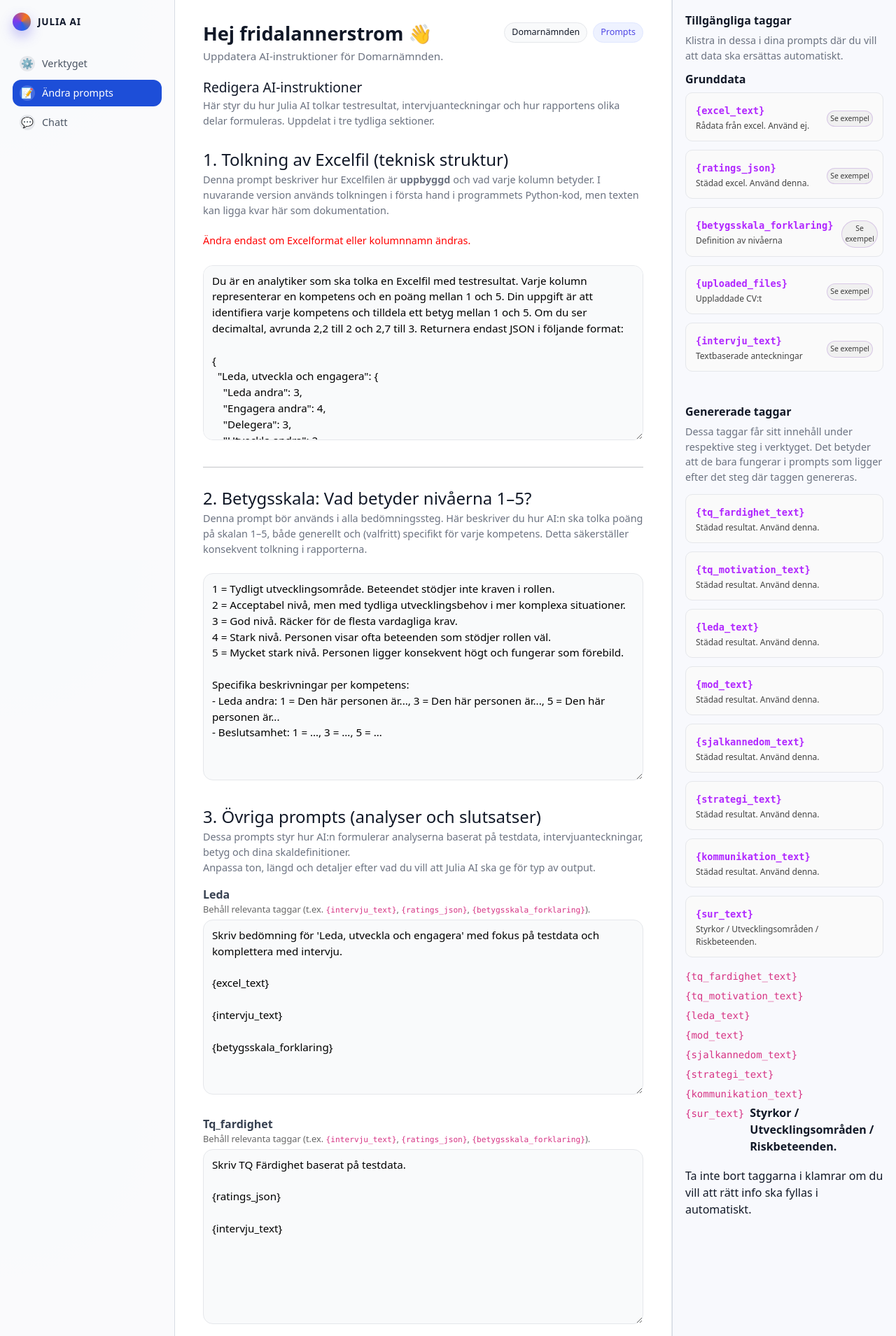
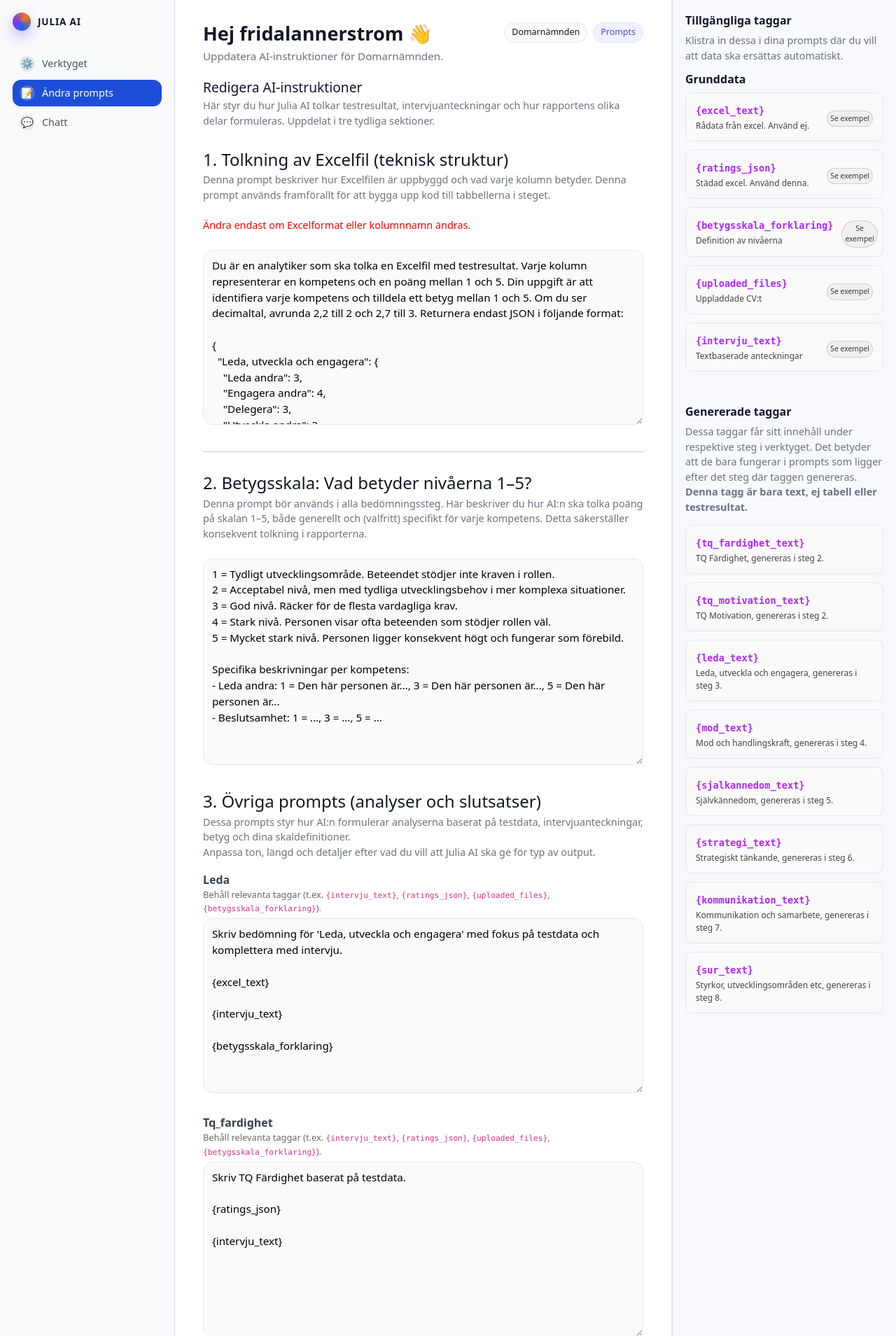
Before and after one commit to fridalannerstrom/julia, a Django app: page /prompts/ in a window 1280 px wide. Shown: the top 1909 px of the page at 70% size. Run offline with Django 4.2, Linux system fonts and the light colour scheme; a user stored in the database is signed in; data comes from the database, SQL or seed files in the repository.

Commit message:
feat: last touch up on prompt editor page

```diff
--- a/static/js/script.js
+++ b/static/js/script.js
@@ -102,32 +102,3 @@ if (dropZoneExtra && extraInput) {
   });
 }
 })();
-
-
-document.addEventListener("DOMContentLoaded", function () {
-
-  // Öppna popup
-  document.querySelectorAll(".tag-example-btn").forEach(btn => {
-    btn.addEventListener("click", () => {
-      const modalId = btn.dataset.modal;
-      document.getElementById(modalId).classList.add("is-open");
-    });
-  });
-
-  // Stäng popup (alla stäng-knappar)
-  document.querySelectorAll(".dn-modal-close").forEach(btn => {
-    btn.addEventListener("click", () => {
-      btn.closest(".dn-modal").classList.remove("is-open");
-    });
-  });
-
-  // Stäng popup genom att klicka på mörka bakgrunden
-  document.querySelectorAll(".dn-modal").forEach(modal => {
-    modal.addEventListener("click", e => {
-      if (e.target.classList.contains("dn-modal-backdrop")) {
-        modal.classList.remove("is-open");
-      }
-    });
-  });
-
-});
--- a/templates/prompt_editor.html
+++ b/templates/prompt_editor.html
@@ -91,9 +91,8 @@
                     <div class="adminui-container" style="margin-bottom:32px;">
                       <h3 class="adminui-subtitle">1. Tolkning av Excelfil (teknisk struktur)</h3>
                       <p class="adminui-help" style="font-size:0.9rem;">
-                        Denna prompt beskriver hur Excelfilen är <b>uppbyggd</b> och vad varje
-                        kolumn betyder. I nuvarande version används tolkningen i första hand i
-                        programmets Python-kod, men texten kan ligga kvar här som dokumentation.
+                        Denna prompt beskriver hur Excelfilen är uppbyggd och vad varje
+                        kolumn betyder. Denna prompt används framförallt för att bygga upp kod till tabbellerna i steget.
                         <br><br>
                         <span style="color: red;">Ändra endast om Excelformat eller kolumnnamn ändras.</span>
                       </p><br>
@@ -145,6 +144,7 @@
                           Behåll relevanta taggar (t.ex.
                           <code>{intervju_text}</code>,
                           <code>{ratings_json}</code>,
+                          <code>{uploaded_files}</code>,
                           <code>{betygsskala_forklaring}</code>).
                         </p>
                         <textarea
@@ -239,97 +239,64 @@
           <p class="assistant-help adminui-intro">
             Dessa taggar får sitt innehåll under respektive steg i verktyget.
 Det betyder att de bara fungerar i prompts som ligger efter det steg där taggen genereras.
+<b>Denna tagg är bara text, ej tabell eller testresultat.</b>
           </p>
 
     <div class="tag-box">
         <div class="tag-box-left">
             <code>{tq_fardighet_text}</code>
-            <p>Städad resultat. Använd denna.</p>
+            <p>TQ Färdighet, genereras i steg 2.</p>
         </div>
     </div>
 
     <div class="tag-box">
         <div class="tag-box-left">
             <code>{tq_motivation_text}</code>
-            <p>Städad resultat. Använd denna.</p>
+            <p>TQ Motivation, genereras i steg 2.</p>
         </div>
     </div>
 
     <div class="tag-box">
         <div class="tag-box-left">
             <code>{leda_text}</code>
-            <p>Städad resultat. Använd denna.</p>
+            <p>Leda, utveckla och engagera, genereras i steg 3.</p>
         </div>
     </div>
 
     <div class="tag-box">
         <div class="tag-box-left">
             <code>{mod_text}</code>
-            <p>Städad resultat. Använd denna.</p>
+            <p>Mod och handlingskraft, genereras i steg 4. </p>
         </div>
     </div>
 
     <div class="tag-box">
         <div class="tag-box-left">
             <code>{sjalkannedom_text}</code>
-            <p>Städad resultat. Använd denna.</p>
+            <p>Självkännedom, genereras i steg 5.</p>
         </div>
     </div>
 
     <div class="tag-box">
         <div class="tag-box-left">
             <code>{strategi_text}</code>
-            <p>Städad resultat. Använd denna.</p>
+            <p>Strategiskt tänkande, genereras i steg 6.</p>
         </div>
     </div>
 
     <div class="tag-box">
         <div class="tag-box-left">
             <code>{kommunikation_text}</code>
-            <p>Städad resultat. Använd denna.</p>
+            <p>Kommunikation och samarbete, genereras i steg 7.</p>
         </div>
     </div>
 
     <div class="tag-box">
         <div class="tag-box-left">
             <code>{sur_text}</code>
-            <p>Styrkor / Utvecklingsområden / Riskbeteenden.</p>
+            <p>Styrkor, utvecklingsområden etc, genereras i steg 8.</p>
         </div>
     </div>
-
-
-          <ul class="assistant-list">
-            <li class="assistant-list-item">
-              <span class="assistant-label"><code>{tq_fardighet_text}</code></span>
-            </li>
-            <li class="assistant-list-item">
-              <span class="assistant-label"><code>{tq_motivation_text}</code></span>
-            </li>
-            <li class="assistant-list-item">
-              <span class="assistant-label"><code>{leda_text}</code></span>
-            </li>
-            <li class="assistant-list-item">
-              <span class="assistant-label"><code>{mod_text}</code></span>
-            </li>
-            <li class="assistant-list-item">
-              <span class="assistant-label"><code>{sjalkannedom_text}</code></span>
-            </li>
-            <li class="assistant-list-item">
-              <span class="assistant-label"><code>{strategi_text}</code></span>
-            </li>
-            <li class="assistant-list-item">
-              <span class="assistant-label"><code>{kommunikation_text}</code></span>
-            </li>
-            <li class="assistant-list-item">
-              <span class="assistant-label"><code>{sur_text}</code></span>
-              <span class="assistant-value">Styrkor / Utvecklingsområden / Riskbeteenden.</span>
-            </li>
-          </ul>
-        </div>
-
-        <p class="assistant-empty" style="margin-top:1rem;">
-          Ta inte bort taggarna i klamrar om du vill att rätt info ska fyllas i automatiskt.
-        </p>
     </aside>
 
   </div>
```
